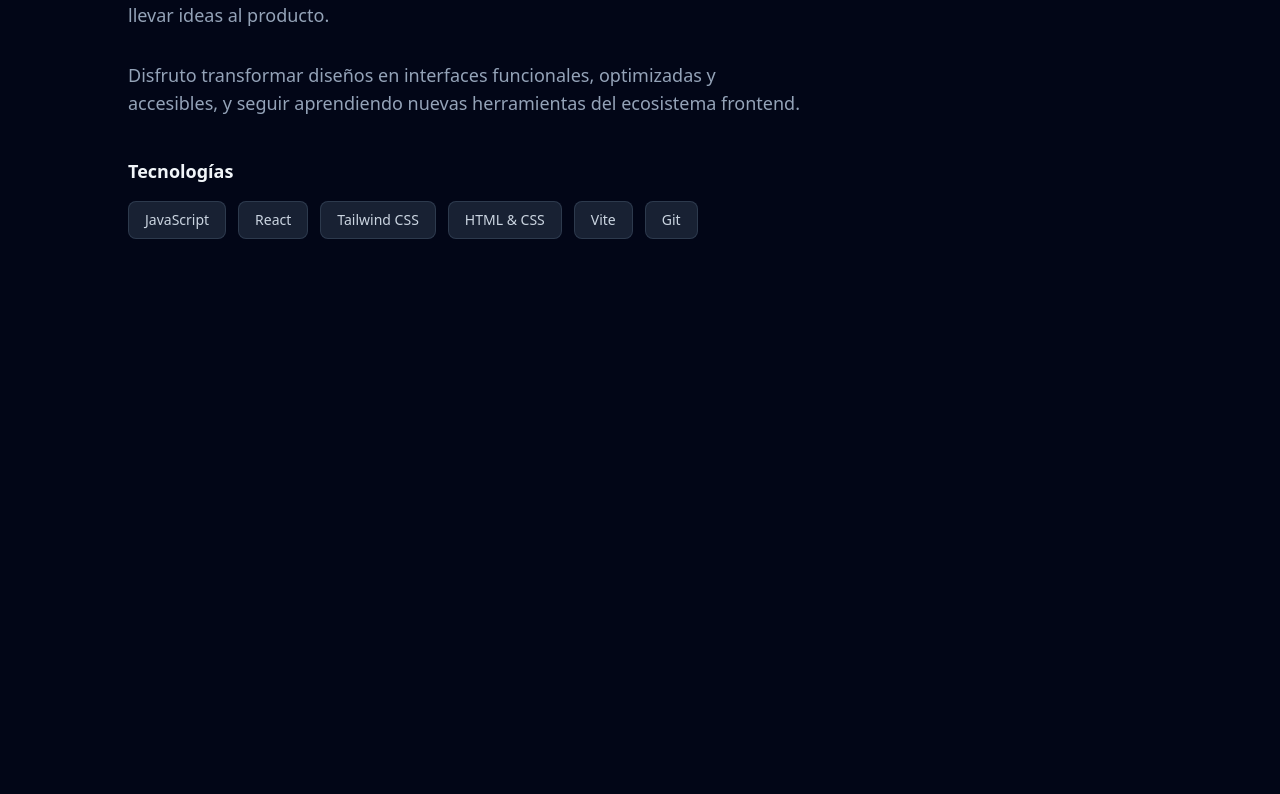
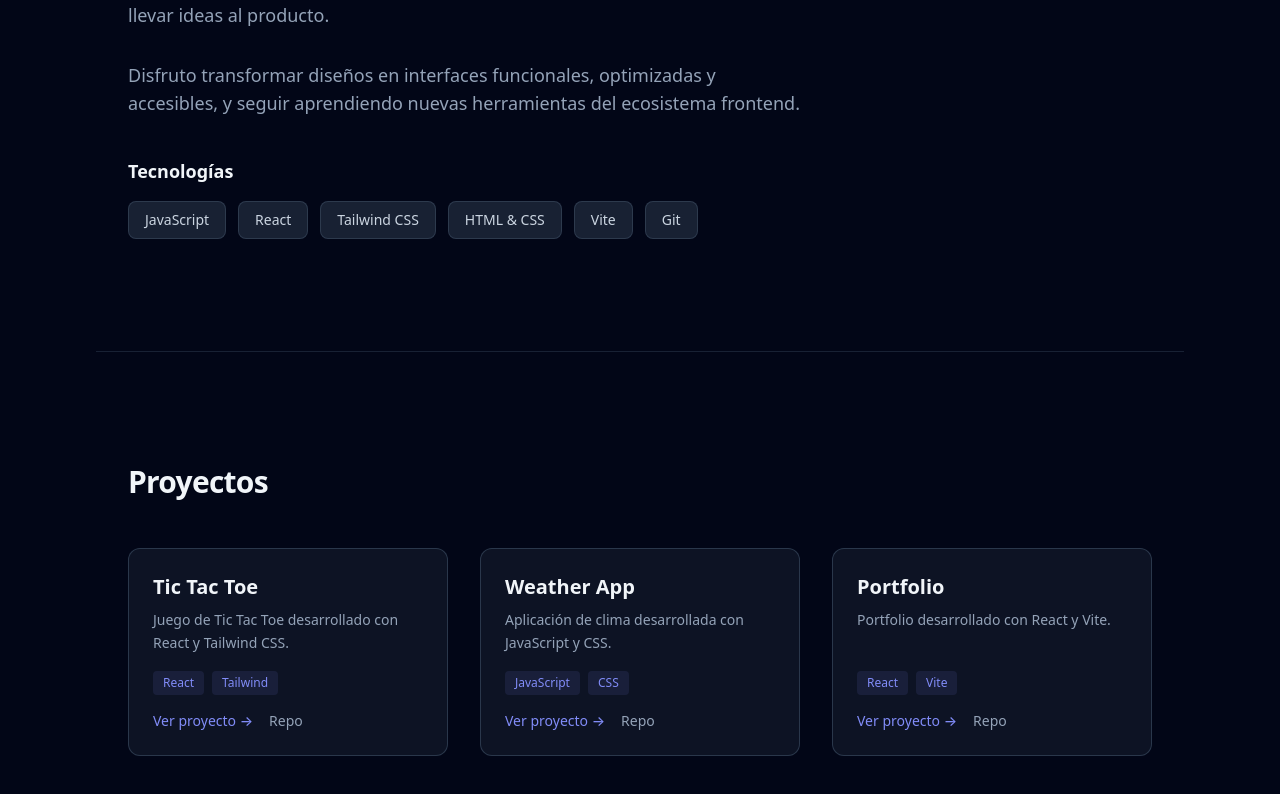
Before and after one commit to laupm3/portfolio, a React (Vite) app: page / in a window 1280 px wide. Shown: the part 891-1685 px from the top of the page. Before the commit the page ends 1242 px from the top, so only its background shows below. Built offline with nearby package versions, Linux system fonts and the light colour scheme.

Commit message:
feat: add projects section with project data to homepage
Introduced a new Projects section component displaying a list of projects using data from a new projects.js file. Updated the Home page to include the Projects section below About.

```diff
--- /dev/null
+++ b/src/components/sections/Projects.jsx
@@ -0,0 +1,52 @@
+import Container from '../layout/Container'
+import { projects } from '../../data/projects'
+
+export default function Projects() {
+  return (
+    <section id="projects" className="py-20 sm:py-24 lg:py-28 border-t border-slate-800/80">
+      <Container>
+      <h2 className="text-slate-100 mb-12">
+        Proyectos
+      </h2>
+      <ul className="grid gap-8 sm:grid-cols-2 lg:grid-cols-3">
+        {projects.map(({ title, description, tech, href, repo }) => (
+          <li key={title}>
+            <article className="h-full flex flex-col rounded-xl border border-slate-700/80 bg-slate-800/40 p-6 hover:border-slate-600/80 transition-colors">
+              <h3 className="text-slate-100 text-xl font-semibold mb-2">
+                {title}
+              </h3>
+              <p className="text-slate-400 text-sm leading-relaxed mb-4 flex-1">
+                {description}
+              </p>
+              <div className="flex flex-wrap gap-2 mb-4">
+                {tech.map((t) => (
+                  <span
+                    key={t}
+                    className="text-xs font-medium text-accent bg-accent/10 px-2.5 py-1 rounded"
+                  >
+                    {t}
+                  </span>
+                ))}
+              </div>
+              <div className="flex gap-4">
+                <a
+                  href={href}
+                  className="text-sm font-medium text-accent hover:text-accent-hover transition-colors"
+                >
+                  Ver proyecto →
+                </a>
+                <a
+                  href={repo}
+                  className="text-sm font-medium text-slate-400 hover:text-slate-100 transition-colors"
+                >
+                  Repo
+                </a>
+              </div>
+            </article>
+          </li>
+        ))}
+      </ul>
+      </Container>
+    </section>
+  )
+}
--- /dev/null
+++ b/src/data/projects.js
@@ -0,0 +1,26 @@
+export const projects = [
+    {
+     id: 1,
+     title: 'Tic Tac Toe',
+     description: 'Juego de Tic Tac Toe desarrollado con React y Tailwind CSS.',
+     tech: ['React', 'Tailwind'],
+     href: '#',
+     repo: 'https://github.com/laupm3',
+    },
+    {
+      id: 2,
+      title: 'Weather App',
+      description: 'Aplicación de clima desarrollada con JavaScript y CSS.',
+      tech: ['JavaScript', 'CSS'],
+      href: '#',
+      repo: 'https://github.com/laupm3',
+    },
+    {
+      id: 3,
+      title: 'Portfolio',
+      description: 'Portfolio desarrollado con React y Vite.',
+      tech: ['React', 'Vite'],
+      href: '#',
+      repo: 'https://github.com/laupm3/portfolio',
+    },
+  ]
--- a/src/pages/Home.jsx
+++ b/src/pages/Home.jsx
@@ -1,11 +1,13 @@
 import About from '../components/sections/About'
 import Hero from '../components/sections/Hero'
+import Projects from '../components/sections/Projects'
 
 export default function Home() {
   return (
     <main>
       <Hero />
       <About />
+      <Projects />
     </main>
   )
 }
```
